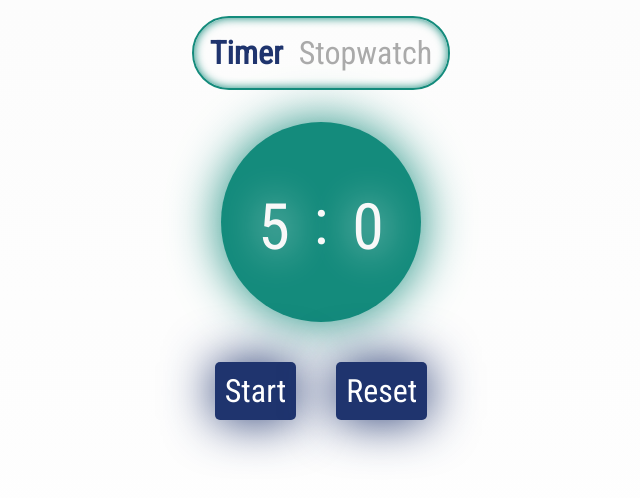
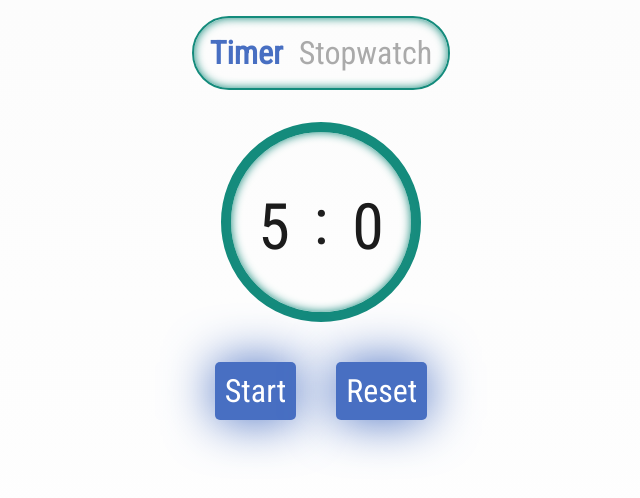
Before and after one commit to rayanfer32/react-timer-stopwatch, a React (Vite) app: page / in a window 1280 px wide. Shown: the top 498 px of the page, without its empty margins (319-959 px from the left). Built offline with nearby package versions, Linux system fonts and the light colour scheme.

Commit message:
💄Added Modern look to the clock interface

```diff
--- a/src/styles.scss
+++ b/src/styles.scss
@@ -5,8 +5,10 @@
 //     -webkit-text-stroke: $param;
 // }
 $primary-color: rgb(20, 139, 124);
+$primary-dark: #148b7c;
 $timer-blown-color: rgb(218, 68, 68);
-$secondary-color: #1f346e;
+$secondary-color: #486fc2;
+$text-dark: rgb(27, 27, 27);
 $text-light-color: rgb(248, 248, 248);
 $highlight-color: rgb(255, 255, 255);
 $auto-clock-font-size: 4rem;
@@ -68,7 +70,7 @@ body {
         border: 2px solid $primary-color;
         padding: 1rem;
         border-radius: 999px;
-        box-shadow: 0px 0px 10px inset $primary-color;
+        box-shadow: 0px 0px 10px inset $primary-dark;
 
         .active {
             // font-size: 3rem;
@@ -103,8 +105,8 @@ body {
         display: flex;
         justify-content: center;
         align-items: center;
-        color: $text-light-color;
-        background-color: $primary-color;
+        color: $text-dark;
+        // background-color: $primary-color;
         width: 1rem;
         height: 1rem;
         min-width: 200px;
@@ -114,7 +116,8 @@ body {
         // border: 5px solid #333;
         margin-bottom: 20px;
         // text-align: center;
-        box-shadow: 0px 0px 50px $primary-color;
+        border: 10px solid $primary-dark;
+        box-shadow: 0px 0px 10px inset $primary-dark;
 
         input {
             display: flex;
@@ -155,13 +158,13 @@ body {
 
         .minutes-input {
             // text-align: end;
-            color: $text-light-color;
+            color: $text-dark;
             // left: 10px;
         }
 
         .seconds-input {
             // text-align: start;
-            color: $text-light-color;
+            color: $text-dark;
             // left: 10px;
         }
 
```
